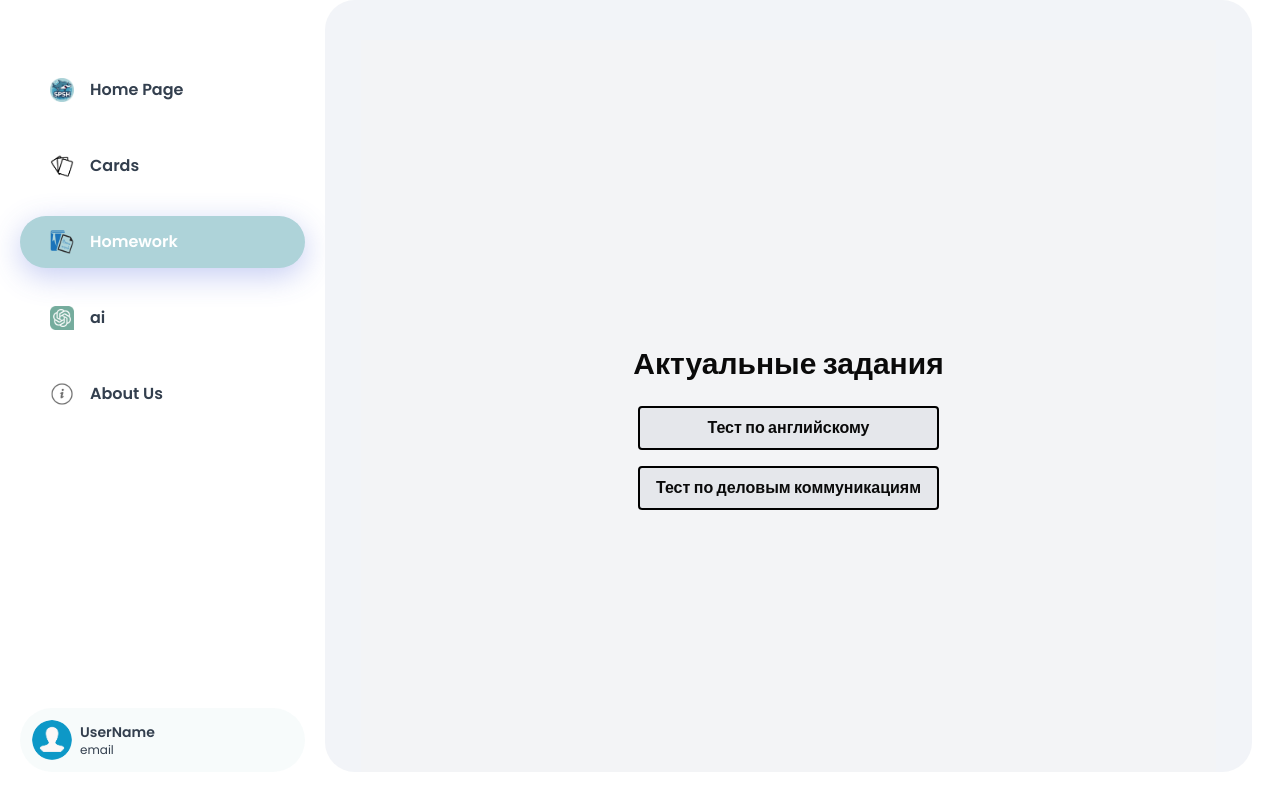
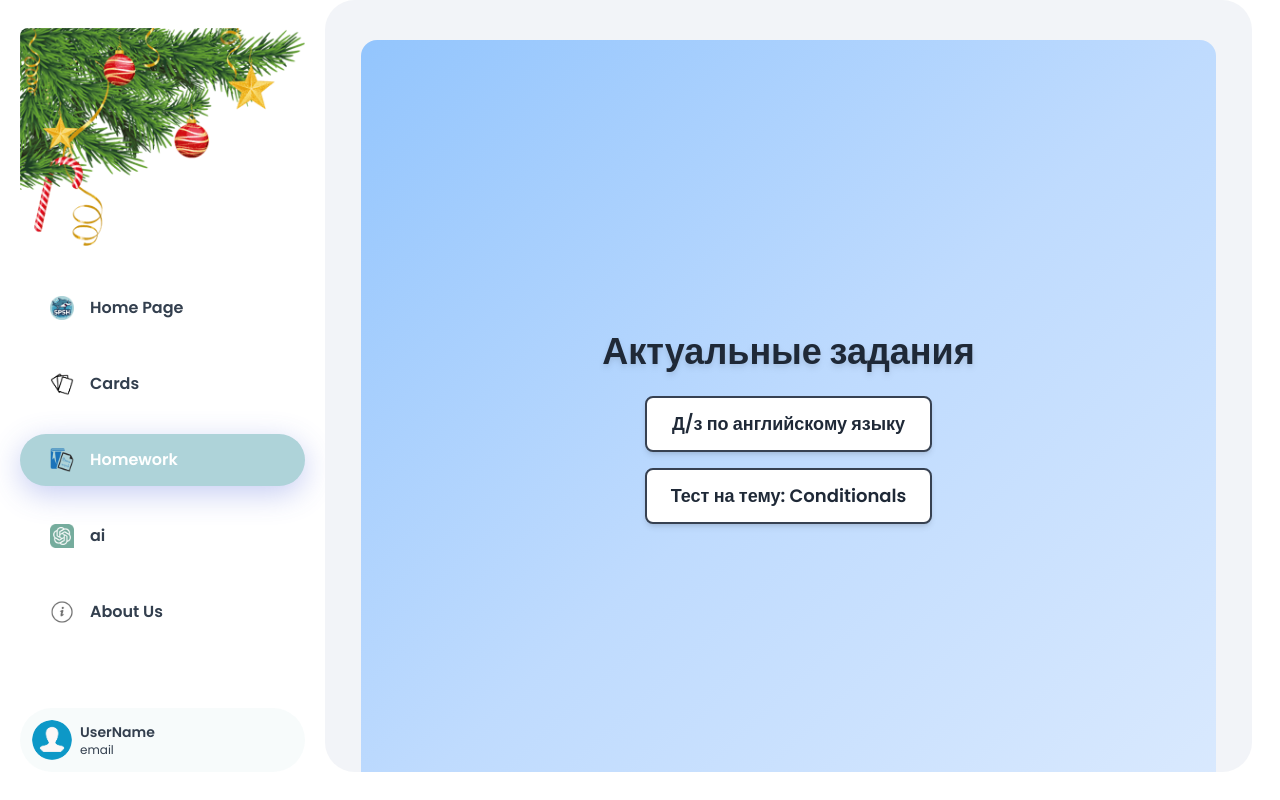
Before and after one commit to kentyl/Speaking_Shark, a Next.js app: page /homework in a window 1280 px wide. Built offline with nearby package versions, Linux system fonts and the light colour scheme.

Commit message:
vetka + shadows

```diff
--- a/app/(root)/homework/page.tsx
+++ b/app/(root)/homework/page.tsx
@@ -6,18 +6,18 @@ export default function Homework() {
 
   const tests = [
     {
-      name: "Тест по английскому",
+      name: "Д/з по английскому языку",
       url: "https://docs.google.com/forms/d/e/1FAIpQLSesMqlVhdaKKqX-tDn961Qgm1SAEgwdJLgt1a7hYpjfe2XDKg/viewform?usp=dialog",
     },
     {
-      name: "Тест по деловым коммуникациям",
-      url: "https://docs.google.com/forms/d/e/1FAIpQLScBxyqYZfLnCIlvOyxLnsqQ6HjOEFiyz77/viewform?usp=dialog",
+      name: "Тест на тему: Conditionals",
+      url: "https://docs.google.com/forms/d/e/1FAIpQLSfqUb_P3HEFyhEmx1gYkTTvKglvXAzSOTXQcmSqukAWRLXgSQ/viewform?usp=dialog",
     },
   ];
 
   return (
-    <div className="flex min-h-screen flex-col items-center justify-center bg-gray-100 p-4">
-      <h1 className="mb-6 text-center text-3xl font-bold">
+    <div className="flex min-h-screen flex-col items-center justify-center rounded-2xl bg-gradient-to-br from-blue-300 via-blue-200 to-blue-100 p-4">
+      <h1 className="mb-6 text-center text-4xl font-bold text-gray-800 drop-shadow-md">
         Актуальные задания
       </h1>
 
@@ -26,7 +26,7 @@ export default function Homework() {
         {tests.map((test, index) => (
           <button
             key={index}
-            className="text-black-600 rounded border-2 border-black bg-gray-200 px-4 py-2 font-bold hover:bg-gray-300 "
+            className="rounded-lg border-2 border-gray-700 bg-white px-6 py-3 text-lg font-semibold text-gray-800 shadow-md transition-all hover:bg-gray-300 hover:shadow-xl"
             onClick={() => setSelectedTest(test.url)}
           >
             {test.name}
@@ -36,12 +36,12 @@ export default function Homework() {
 
       {/* Модальное окно */}
       {selectedTest && (
-        <div className="fixed inset-0 z-50 flex items-center justify-center bg-black bg-opacity-50">
-          <div className="relative h-[80vh] w-full max-w-4xl rounded-lg bg-white shadow-lg">
+        <div className="fixed inset-0 z-50 flex items-center justify-center bg-black bg-opacity-50 transition-opacity">
+          <div className="relative h-[80vh] w-full max-w-4xl rounded-xl bg-white p-4 shadow-xl">
             {/* Кнопка закрыть */}
             <button
               onClick={() => setSelectedTest(null)}
-              className="absolute right-2 top-2 flex size-8 items-center justify-center rounded-full bg-gray-300 transition hover:bg-gray-400"
+              className="absolute right-4 top-4 flex size-10 items-center justify-center rounded-full bg-gray-200 text-gray-600 transition hover:bg-gray-300 hover:text-gray-900"
             >
               <svg
                 xmlns="http://www.w3.org/2000/svg"
@@ -49,7 +49,7 @@ export default function Homework() {
                 viewBox="0 0 24 24"
                 strokeWidth={2}
                 stroke="currentColor"
-                className="size-4 text-gray-700"
+                className="size-5"
               >
                 <path
                   strokeLinecap="round"
@@ -66,7 +66,6 @@ export default function Homework() {
               height="100%"
               className="rounded-lg"
               title="Homework Test"
-              style={{ backgroundColor: "white" }}
             >
               Загрузка...
             </iframe>
--- a/app/(root)/page.tsx
+++ b/app/(root)/page.tsx
@@ -2,7 +2,7 @@ import Image from "next/image";
 
 export default function Home() {
   return (
-    <div className="relative h-screen w-full overflow-hidden">
+    <div className="relative h-screen w-full">
       <Image
         src="/assets/img/home_page_image.png"
         alt="preview"
--- a/components/shared/Chat.tsx
+++ b/components/shared/Chat.tsx
@@ -119,7 +119,7 @@ const Chat: React.FC = () => {
         <button
           onClick={sendMessage}
           disabled={isLoading}
-          className={`ml-3 flex size-10 items-center justify-center rounded-full bg-blue-500 text-white ${
+          className={`ml-3 flex size-10 items-center justify-center rounded-full bg-blue-500 text-white hover:shadow-xl ${
             isLoading ? "cursor-not-allowed bg-blue-300" : "hover:bg-blue-600"
           }`}
         >
--- a/components/shared/card.tsx
+++ b/components/shared/card.tsx
@@ -10,7 +10,7 @@ interface Props {
 export const Card: React.FC<Props> = ({ id, en_w, ru_w, className }) => {
   return (
     <div
-      className={`relative flex aspect-[3/4.5] rounded-lg border bg-teal-50 p-6 shadow-md transition-shadow hover:shadow-lg sm:p-8 ${className}`}
+      className={`relative flex aspect-[3/4.5] rounded-lg border bg-teal-50 p-6 shadow-md transition-shadow hover:shadow-2xl sm:p-8 ${className}`}
     >
       {/* Номер карточки */}
       <div className="absolute left-2 top-2 text-xs font-bold text-teal-700 sm:text-sm">
--- a/components/shared/collection-card.tsx
+++ b/components/shared/collection-card.tsx
@@ -12,9 +12,9 @@ export const CollectionCard: React.FC<Props> = ({ id, name, className }) => {
   return (
     <div className={className}>
       <Link href={`/cards/${id}`}>
-        <div className="relative w-full max-w-sm overflow-hidden rounded-lg bg-blue-200 p-4 sm:p-3 md:p-2">
+        <div className="relative w-full max-w-sm overflow-hidden rounded-lg bg-blue-200 p-4 hover:shadow-2xl sm:p-3 md:p-2">
           {/* Соотношение сторон */}
-          <div className="flex aspect-[3/4.5] items-center justify-center rounded-lg bg-blue-200">
+          <div className="flex aspect-[3/4.5] items-center justify-center overflow-hidden rounded-lg bg-blue-200">
             <Title
               text={name}
               size="sm"
--- a/components/sidebar.tsx
+++ b/components/sidebar.tsx
@@ -10,6 +10,13 @@ const Sidebar = () => {
 
   return (
     <aside className={"sidebar"}>
+      <Image
+        src="/assets/img/vetka.png"
+        alt="preview"
+        className="left-0 top-0 w-full rounded-lg"
+        width={300}
+        height={229}
+      />
       <nav className={"sidebar-nav"}>
         <ul className={"flex flex-1 flex-col gap-6"}>
           {navItems.map(({ url, name, icon }) => (
--- a/tailwind.config.ts
+++ b/tailwind.config.ts
@@ -86,6 +86,7 @@ const config: Config = {
         md: "calc(var(--radius) - 2px)",
         sm: "calc(var(--radius) - 4px)",
       },
+
       keyframes: {
         "caret-blink": {
           "0%,70%,100%": {
```
Also changed, not shown: public/assets/img/vetka.png (added).
